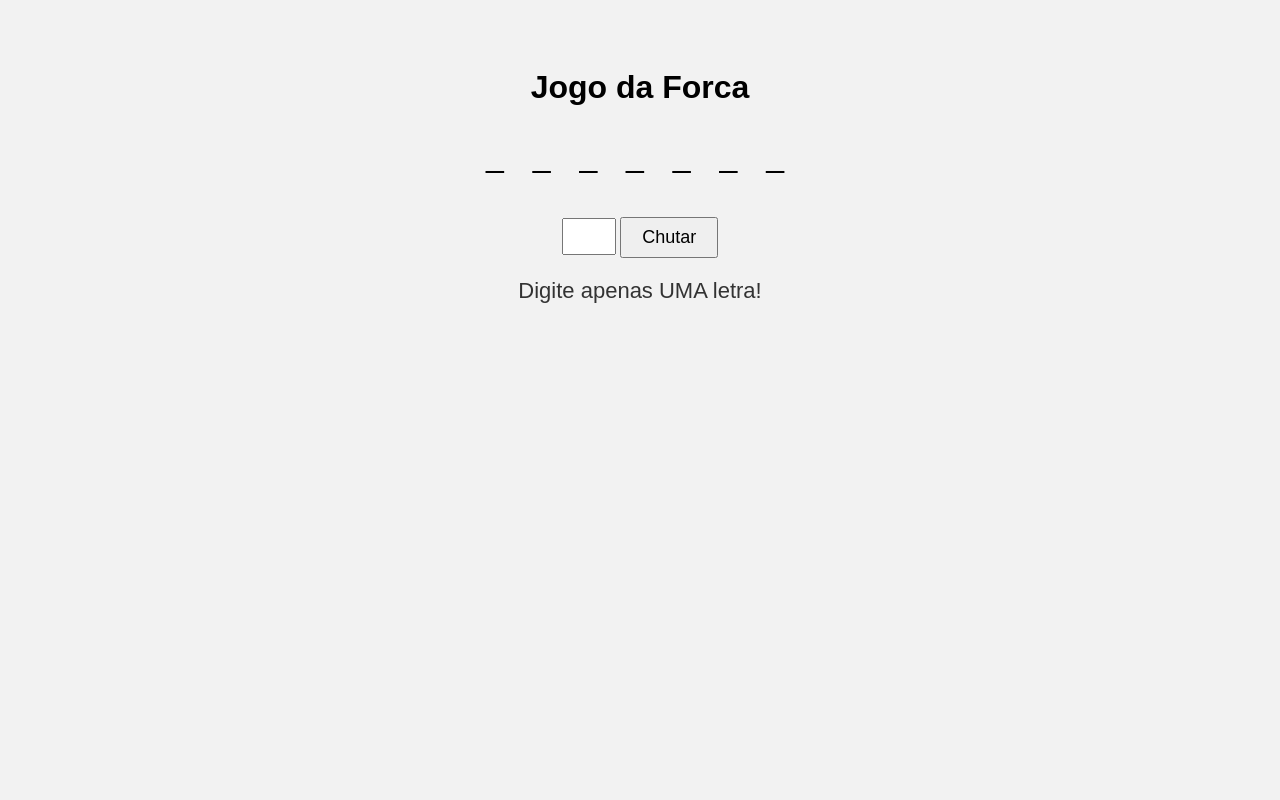
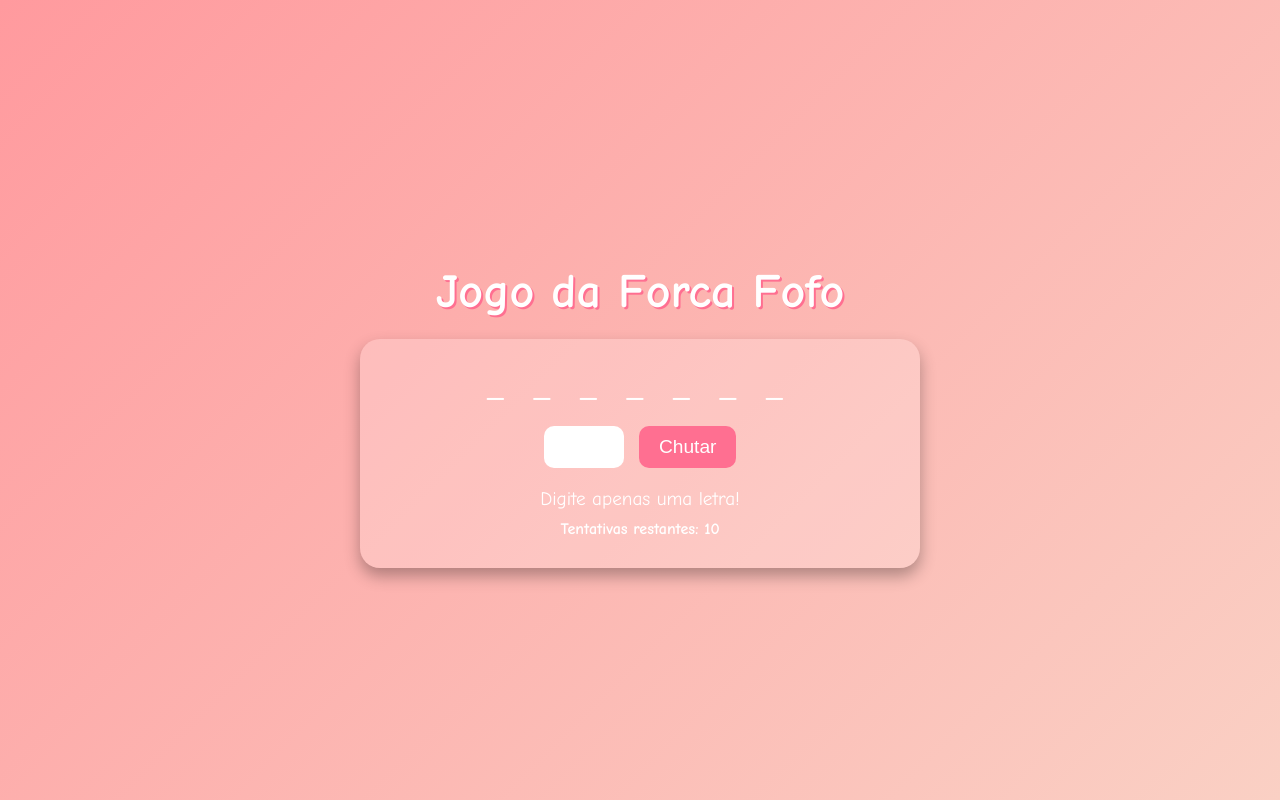
Before and after one commit to bibiaspam/jogodaforca-brainrot, a plain HTML site: page index.html in a window 1280 px wide. Both pictures are taken after a click on the button "Chutar". Drawn offline with Linux system fonts and the light colour scheme.

Commit message:
Update index.html

```diff
--- a/index.html
+++ b/index.html
@@ -1,99 +1,137 @@
 <!DOCTYPE html>
-<html lang="pt-br">
+<html lang="en">
 <head>
   <meta charset="UTF-8">
-<title>Jogo da Forca</title>
+  <meta name="viewport" content="width=device-width, initial-scale=1.0">
+  <title>Jogo da Forca Fofo</title>
+  <link href="https://fonts.googleapis.com/css2?family=Comic+Neue:wght@400;700&display=swap" rel="stylesheet">
   <style>
     body {
-        font-family: Arial;
-        background: #f2f2f2;
-        text-align: center;
-        padding-top: 40px;
+      font-family: 'Comic Neue', cursive;
+      background: linear-gradient(135deg, #ff9a9e, #fad0c4);
+      display: flex;
+      flex-direction: column;
+      align-items: center;
+      justify-content: center;
+      min-height: 100vh;
+      margin: 0;
+      color: #fff;
     }
 
-    #word {
-        font-size: 32px;
-        letter-spacing: 10px;
+    h1 {
+      font-size: 3rem;
+      margin-bottom: 20px;
+      text-shadow: 2px 2px #ff6f91;
     }
 
-    input {
-        font-size: 20px;
-        padding: 5px;
-        width: 40px;
+    .game-container {
+      background: rgba(255, 255, 255, 0.2);
+      padding: 30px;
+      border-radius: 20px;
+      box-shadow: 0 8px 16px rgba(0,0,0,0.3);
       text-align: center;
+      width: 90%;
+      max-width: 500px;
+    }
+
+    .word {
+      font-size: 2rem;
+      letter-spacing: 10px;
+      margin-bottom: 20px;
+    }
+
+    input[type="text"] {
+      padding: 10px;
+      font-size: 1.2rem;
+      border-radius: 10px;
+      border: none;
+      outline: none;
+      width: 60px;
+      text-align: center;
+      margin-right: 10px;
     }
 
     button {
-        font-size: 18px;
-        padding: 8px 20px;
-        margin-top: 10px;
+      padding: 10px 20px;
+      font-size: 1.2rem;
+      border-radius: 10px;
+      border: none;
+      cursor: pointer;
+      background-color: #ff6f91;
+      color: #fff;
+      transition: 0.3s;
     }
 
-    #message {
+    button:hover {
+      background-color: #ff85a1;
+    }
+
+    .message {
       margin-top: 20px;
-        font-size: 22px;
-        color: #333;
+      font-size: 1.2rem;
+    }
+
+    .attempts {
+      margin-top: 10px;
+      font-weight: bold;
     }
   </style>
 </head>
 <body>
-
-<h1>Jogo da Forca</h1>
-
-<p id="word">_ _ _ _</p>
-
-<input id="guess" maxlength="1">
+  <h1>Jogo da Forca Fofo</h1>
+  <div class="game-container">
+    <div class="word" id="wordDisplay">_ _ _ _ _</div>
+    <input type="text" id="letterInput" maxlength="1">
     <button onclick="guessLetter()">Chutar</button>
-
-<p id="message"></p>
+    <div class="message" id="message"></div>
+    <div class="attempts" id="attemptsDisplay">Tentativas restantes: 10</div>
+  </div>
 
   <script>
-    let words = ["rizz", "ohio", "sigma", "tiktok", "skibidi"];
-    let word = words[Math.floor(Math.random() * words.length)];
-    let guessed = Array(word.length).fill("_");
+    const wordBank = ['rizz', 'ohio', 'sigma', 'tiktok', 'skibidi'];
+    let word = wordBank[Math.floor(Math.random() * wordBank.length)];
+    let guessedWord = Array(word.length).fill('_');
     let attempts = 10;
 
-    document.getElementById("word").innerText = guessed.join(" ");
+    const wordDisplay = document.getElementById('wordDisplay');
+    const message = document.getElementById('message');
+    const attemptsDisplay = document.getElementById('attemptsDisplay');
+    const letterInput = document.getElementById('letterInput');
+
+    function updateDisplay() {
+      wordDisplay.textContent = guessedWord.join(' ');
+      attemptsDisplay.textContent = 'Tentativas restantes: ' + attempts;
+    }
 
     function guessLetter() {
-        const letter = document.getElementById("guess").value.toLowerCase();
-        document.getElementById("guess").value = "";
+      const guess = letterInput.value.toLowerCase();
+      letterInput.value = '';
 
-        if (letter.length !== 1 || !letter.match(/[a-z]/i)) {
-            document.getElementById("message").innerText = "Digite apenas UMA letra!";
+      if (!guess || guess.length !== 1) {
+        message.textContent = 'Digite apenas uma letra!';
         return;
       }
 
-        let found = false;
+      if (word.includes(guess)) {
+        for (let i = 0; i < word.length; i++) {
+          if (word[i] === guess) guessedWord[i] = guess;
+        }
+        message.textContent = 'Acertou! 😸';
+      } else {
+        attempts--;
+        message.textContent = 'Errou! ❌';
+      }
 
-        for (let i = 0; i < word.length; i++) {
-            if (word[i] === letter) {
-                guessed[i] = letter;
-                found = true;
+      updateDisplay();
+
+      if (!guessedWord.includes('_')) {
+        message.textContent = 'Parabéns!! Você adivinhou a palavra: ' + word + ' 🎉';
+      } else if (attempts === 0) {
+        message.textContent = 'Fim de jogo! A palavra era: ' + word + ' 💔';
       }
     }
 
-        if (found) {
-            document.getElementById("message").innerText = "Acertou!";
-        } else {
-            attempts--;
-            document.getElementById("message").innerText =
-                "Errou! Tentativas restantes: " + attempts;
-        }
-
-        document.getElementById("word").innerText = guessed.join(" ");
-
-        if (!guessed.includes("_")) {
-            document.getElementById("message").innerText =
-                "Você venceu! A palavra era: " + word;
-        }
-
-        if (attempts <= 0) {
-            document.getElementById("message").innerText =
-                "Perdeu! A palavra era: " + word;
-        }
-    }
+    updateDisplay();
   </script>
-
 </body>
 </html>
```
Lines whose indentation alone changed are shown as unchanged.
